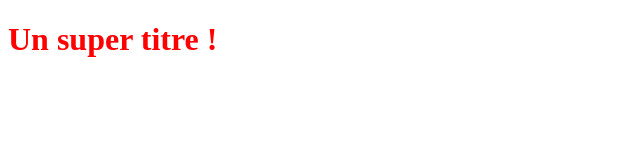
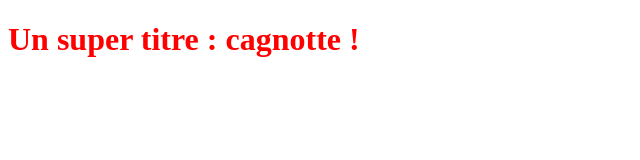
Before and after one commit to labrach/OpenclassroomsProject, a plain HTML site: page index.html in a window 1280 px wide. Shown: the whole page, without its empty margins (0-640 px from the left). Drawn offline with Linux system fonts and the light colour scheme.

Commit message:
realisation de la partie cagnotte coté front end

```diff
--- a/index.html
+++ b/index.html
@@ -5,6 +5,6 @@
    <link rel="stylesheet" type="text/css" href="styles.css">
 </head>
 <body>
-   <h1>Un super titre !</h1>
+   <h1>Un super titre : cagnotte !</h1>
 </body>
 </html>
```
